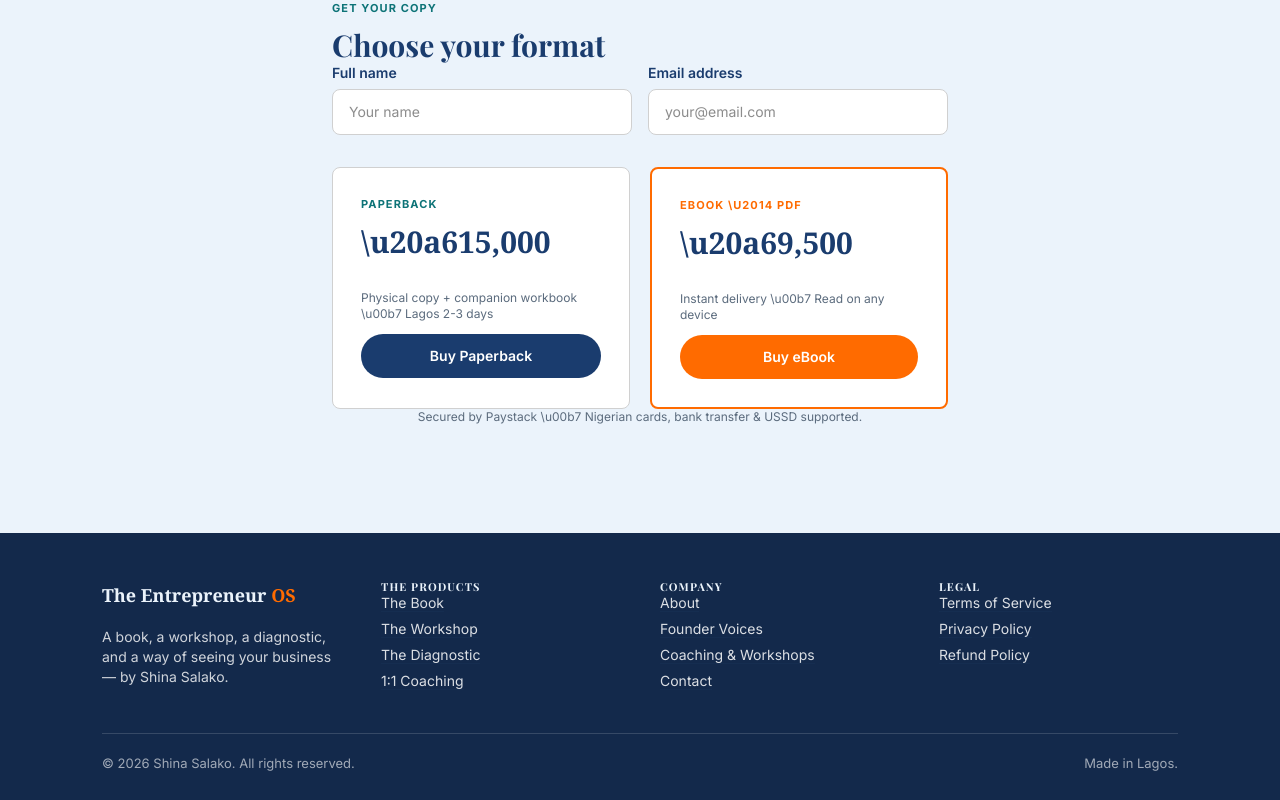
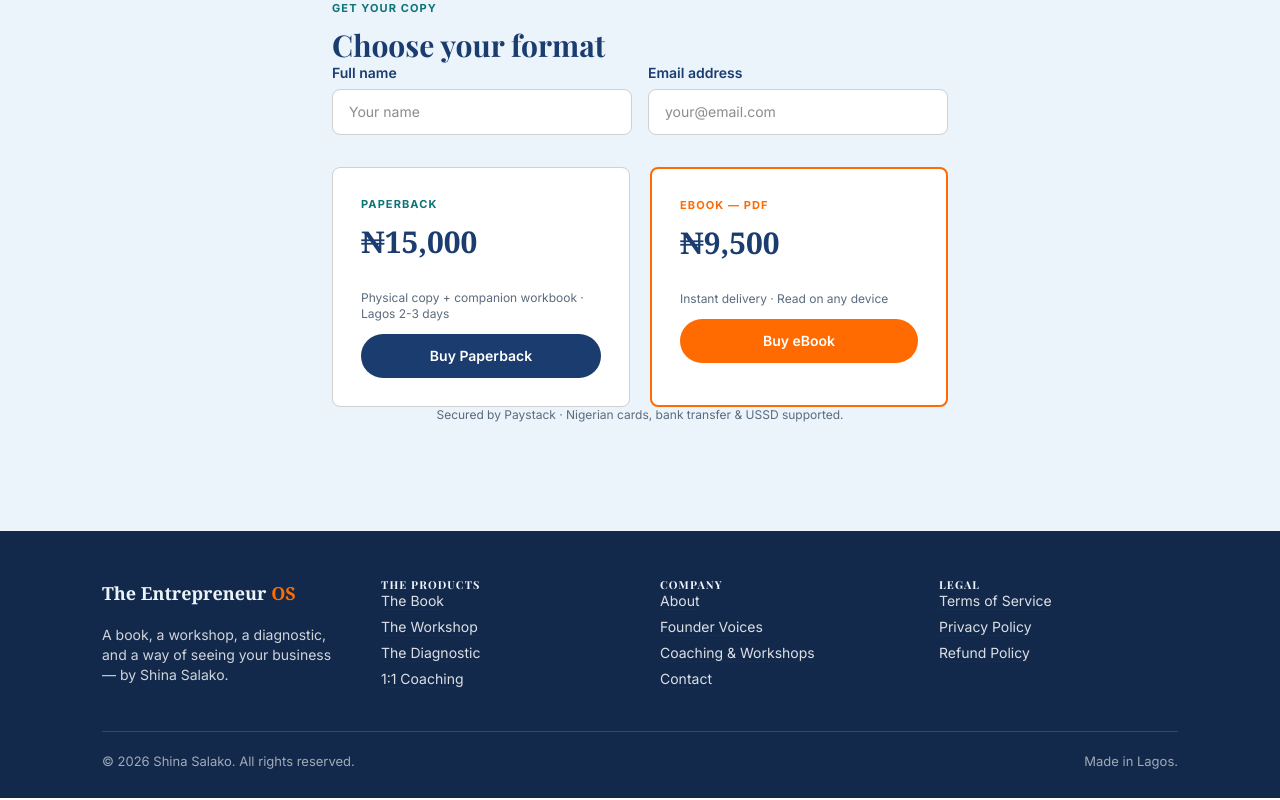
Before and after one commit to techbitdigital/shinasalako-next, a Next.js app: page /entrepreneur-os/book in a window 1280 px wide. Shown: the part 797-1597 px from the top of the page. Built offline with nearby package versions, Linux system fonts and the light colour scheme.

Commit message:
fix: escaped unicode rendering as literal text in book pages

```diff
--- a/src/app/entrepreneur-os/book/page.tsx
+++ b/src/app/entrepreneur-os/book/page.tsx
@@ -106,8 +106,8 @@ export default function EosBookPage() {
               >
                 <p className="text-sm" style={{ color: "var(--ink-soft)" }}>
                   {successInfo.product === "eBook"
-                    ? "Check your inbox \u2014 your eBook link will arrive within a few minutes."
-                    : "Your paperback will be dispatched within 1\u20132 business days. We\u2019ll email you a tracking update when it ships."}
+                    ? "Check your inbox — your eBook link will arrive within a few minutes."
+                    : "Your paperback will be dispatched within 1–2 business days. We'll email you a tracking update when it ships."}
                 </p>
               </div>
               <div className="flex flex-col sm:flex-row gap-3 justify-center">
@@ -158,8 +158,8 @@ export default function EosBookPage() {
               <div className="grid grid-cols-1 sm:grid-cols-2 gap-5">
                 <div className="bg-white rounded-lg p-7" style={{ border: "1px solid var(--line)" }}>
                   <p className="text-[11px] tracking-widest uppercase font-bold mb-3" style={{ color: "var(--teal)" }}>Paperback</p>
-                  <p className="font-serif text-3xl font-bold mb-1" style={{ color: "var(--navy)" }}>\u20a615,000</p>
-                  <p className="text-xs mb-5" style={{ color: "var(--muted)" }}>Physical copy + companion workbook \u00b7 Lagos 2-3 days</p>
+                  <p className="font-serif text-3xl font-bold mb-1" style={{ color: "var(--navy)" }}>₦15,000</p>
+                  <p className="text-xs mb-5" style={{ color: "var(--muted)" }}>Physical copy + companion workbook · Lagos 2-3 days</p>
                   <PaystackButton
                     email={form.email} name={form.name}
                     amount={15000}
@@ -172,9 +172,9 @@ export default function EosBookPage() {
                   />
                 </div>
                 <div className="bg-white rounded-lg p-7" style={{ border: "2px solid var(--amber)" }}>
-                  <p className="text-[11px] tracking-widest uppercase font-bold mb-3" style={{ color: "var(--amber)" }}>eBook \u2014 PDF</p>
-                  <p className="font-serif text-3xl font-bold mb-1" style={{ color: "var(--navy)" }}>\u20a69,500</p>
-                  <p className="text-xs mb-5" style={{ color: "var(--muted)" }}>Instant delivery \u00b7 Read on any device</p>
+                  <p className="text-[11px] tracking-widest uppercase font-bold mb-3" style={{ color: "var(--amber)" }}>eBook — PDF</p>
+                  <p className="font-serif text-3xl font-bold mb-1" style={{ color: "var(--navy)" }}>₦9,500</p>
+                  <p className="text-xs mb-5" style={{ color: "var(--muted)" }}>Instant delivery · Read on any device</p>
                   <PaystackButton
                     email={form.email} name={form.name}
                     amount={9500}
@@ -188,7 +188,7 @@ export default function EosBookPage() {
                 </div>
               </div>
               <p className="text-xs text-center mt-4" style={{ color: "var(--muted)" }}>
-                Secured by Paystack \u00b7 Nigerian cards, bank transfer & USSD supported.
+                Secured by Paystack · Nigerian cards, bank transfer & USSD supported.
               </p>
             </>
           )}
--- a/src/app/fleet/book/page.tsx
+++ b/src/app/fleet/book/page.tsx
@@ -45,7 +45,7 @@ export default function FleetBookPage() {
               </p>
               <div className="space-y-3 mb-8">
                 {[
-                  "270 pages \u00b7 Three parts \u00b7 27 chapters",
+                  "270 pages · Three parts · 27 chapters",
                   "Nineteen practitioner appendices",
                   "The seven-layer Fleet Operating System",
                   "Extended Guinness Nigeria case study",
@@ -107,8 +107,8 @@ export default function FleetBookPage() {
               <div className="rounded-lg p-5 mb-8 text-left" style={{ background: "var(--cream)" }}>
                 <p className="text-sm" style={{ color: "var(--ink-soft)" }}>
                   {successInfo.product === "eBook"
-                    ? "Check your inbox \u2014 your eBook link will arrive within a few minutes."
-                    : "Your paperback will be dispatched within 1\u20132 business days. We\u2019ll email you a tracking update when it ships."}
+                    ? "Check your inbox — your eBook link will arrive within a few minutes."
+                    : "Your paperback will be dispatched within 1–2 business days. We'll email you a tracking update when it ships."}
                 </p>
               </div>
               <div className="flex flex-col sm:flex-row gap-3 justify-center">
@@ -159,8 +159,8 @@ export default function FleetBookPage() {
               <div className="grid grid-cols-1 sm:grid-cols-2 gap-5">
                 <div className="bg-white rounded-lg p-7" style={{ border: "1px solid var(--line)" }}>
                   <p className="text-[11px] tracking-widest uppercase font-bold mb-3" style={{ color: "var(--teal)" }}>Paperback</p>
-                  <p className="font-serif text-3xl font-bold mb-1" style={{ color: "var(--navy)" }}>\u20a612,500</p>
-                  <p className="text-xs mb-5" style={{ color: "var(--muted)" }}>Physical copy \u00b7 Lagos 2-3 days \u00b7 Nationwide 5-7 days</p>
+                  <p className="font-serif text-3xl font-bold mb-1" style={{ color: "var(--navy)" }}>₦12,500</p>
+                  <p className="text-xs mb-5" style={{ color: "var(--muted)" }}>Physical copy · Lagos 2-3 days · Nationwide 5-7 days</p>
                   <PaystackButton
                     email={form.email} name={form.name}
                     amount={12500}
@@ -173,9 +173,9 @@ export default function FleetBookPage() {
                   />
                 </div>
                 <div className="bg-white rounded-lg p-7" style={{ border: "2px solid var(--amber)" }}>
-                  <p className="text-[11px] tracking-widest uppercase font-bold mb-3" style={{ color: "var(--amber)" }}>eBook \u2014 PDF</p>
-                  <p className="font-serif text-3xl font-bold mb-1" style={{ color: "var(--navy)" }}>\u20a67,500</p>
-                  <p className="text-xs mb-5" style={{ color: "var(--muted)" }}>Instant delivery \u00b7 Read on any device</p>
+                  <p className="text-[11px] tracking-widest uppercase font-bold mb-3" style={{ color: "var(--amber)" }}>eBook — PDF</p>
+                  <p className="font-serif text-3xl font-bold mb-1" style={{ color: "var(--navy)" }}>₦7,500</p>
+                  <p className="text-xs mb-5" style={{ color: "var(--muted)" }}>Instant delivery · Read on any device</p>
                   <PaystackButton
                     email={form.email} name={form.name}
                     amount={7500}
@@ -189,7 +189,7 @@ export default function FleetBookPage() {
                 </div>
               </div>
               <p className="text-xs text-center mt-4" style={{ color: "var(--muted)" }}>
-                Secured by Paystack \u00b7 Nigerian cards, bank transfer & USSD supported.
+                Secured by Paystack · Nigerian cards, bank transfer & USSD supported.
               </p>
             </>
           )}
```
